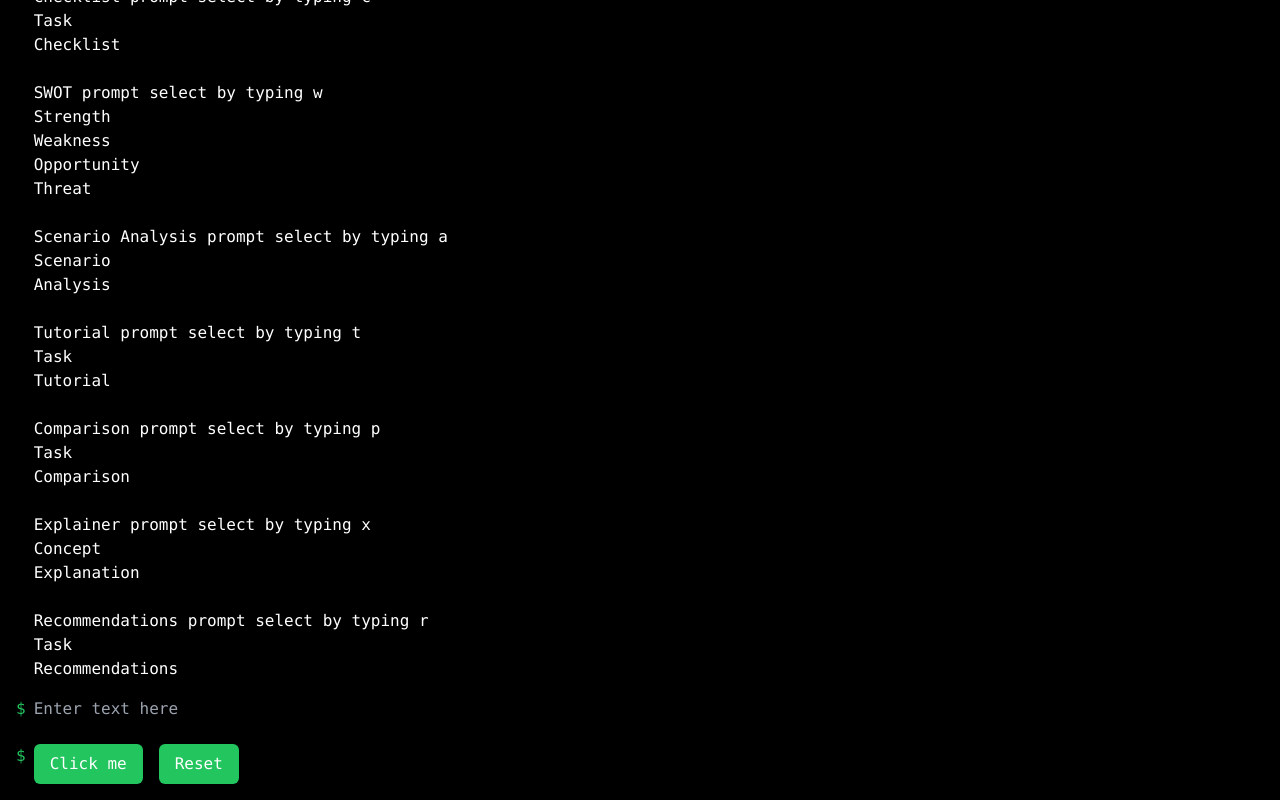
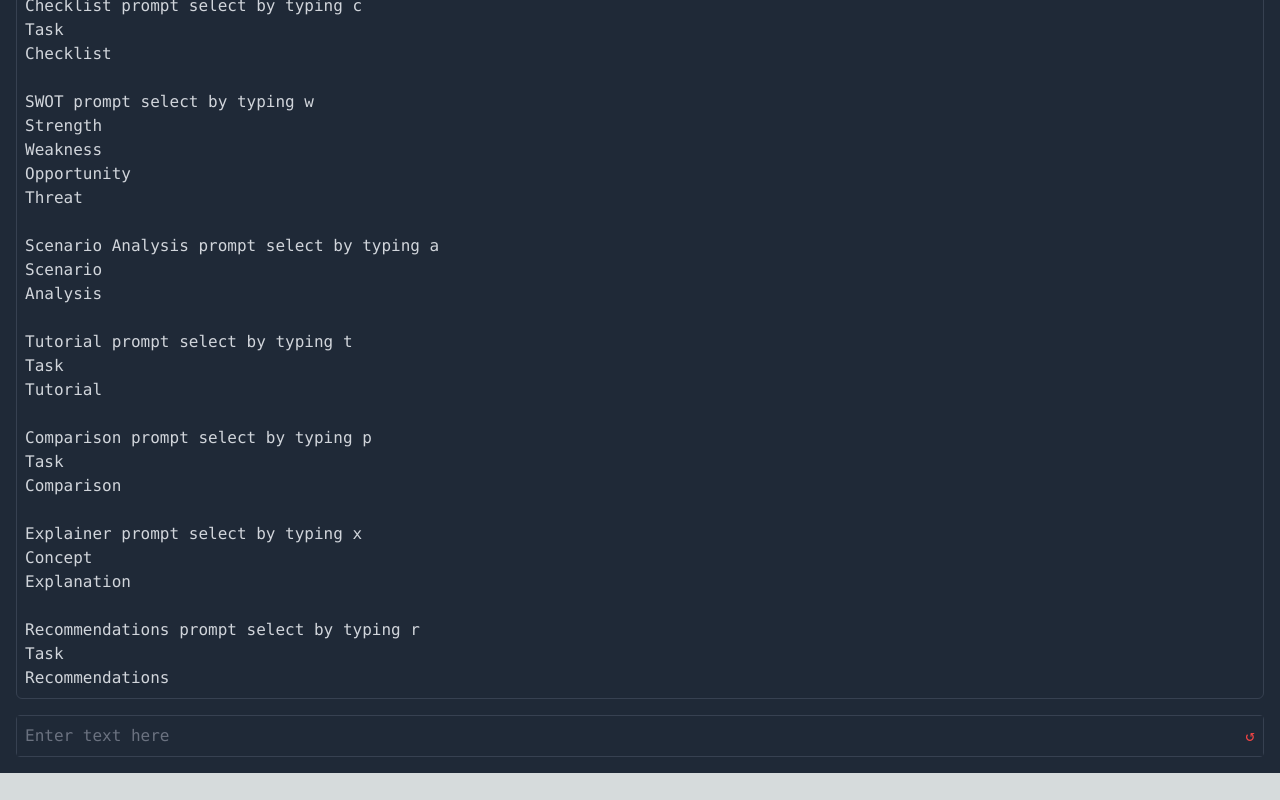
Before and after one commit to BillyLuisNeedham/ai-helper, a Next.js app: page / in a window 1280 px wide. Shown: the part 415-1215 px from the top of the page. After the commit the page ends 1188 px from the top, so only its background shows below. Built offline with nearby package versions, Linux system fonts and the light colour scheme.

Commit message:
feat: new styling

```diff
--- a/src/app/page.tsx
+++ b/src/app/page.tsx
@@ -34,7 +34,12 @@ export default function Home() {
   }
 
   const handleInputText = (newText: string) => {
-    if (appIsInSelectPhaseAndInputIsSuitableToFireImmediately(newText, appState.value)) {
+    if (
+      appIsInSelectPhaseAndInputIsSuitableToFireImmediately(
+        newText,
+        appState.value
+      )
+    ) {
       appState.onNewCommand(newText)
     } else {
       setInputText(newText)
@@ -42,15 +47,13 @@ export default function Home() {
   }
 
   return (
-    <div className="min-h-screen p-4 bg-black text-white font-mono">
+    <div className="min-h-screen p-4 bg-gray-800 text-gray-300 font-mono">
       <div className="flex">
-        <div className="mr-2 text-green-500">$</div>
         <div className="flex-1">
           <TextBox text={displayText} />
         </div>
       </div>
       <div className="flex mt-4">
-        <div className="mr-2 text-green-500">$</div>
         <div className="flex-1">
           <TextInput
             value={inputText}
@@ -58,20 +61,8 @@ export default function Home() {
             onKeyDown={handleKeyDown}
             placeholder="Enter text here"
             autoFocus={true}
+            onReset={handleReset}
           />
-        </div>
-      </div>
-      <div className="flex mt-4">
-        <div className="mr-2 text-green-500">$</div>
-        <div className="flex-1">
-          <div className="flex">
-            <div className="mr-4">
-              <Button onClick={handleButtonClick}>Click me</Button>
-            </div>
-            <div>
-              <Button onClick={handleReset}>Reset</Button>
-            </div>
-          </div>
         </div>
       </div>
     </div>
--- a/src/components/Button.tsx
+++ b/src/components/Button.tsx
@@ -1,17 +1,17 @@
-import React from "react";
+import React from "react"
 
 interface ButtonProps {
-  children: React.ReactNode;
-  onClick: () => void;
+  children: React.ReactNode
+  onClick: () => void
 }
 
 export const Button: React.FC<ButtonProps> = ({ children, onClick }) => {
   return (
     <button
-    className="bg-green-500 text-white py-2 px-4 rounded-md font-mono"
-    onClick={onClick}
+      className="bg-gray-700 text-white py-2 px-4 rounded-md font-mono border border-gray-600 hover:bg-gray-600"
+      onClick={onClick}
     >
       {children}
     </button>
-  );
-};
+  )
+}
--- a/src/components/TextBox.tsx
+++ b/src/components/TextBox.tsx
@@ -8,6 +8,6 @@ export const TextBox: React.FC<TextBoxProps> = ({ text }) => {
   let formattedText = convertStringToHtml(text);
 
     return (
-      <div className="bg-black text-white  rounded-md font-mono" dangerouslySetInnerHTML={{ __html: formattedText }} />
+      <div className="bg-gray-800 text-gray-300 rounded-md font-mono border border-gray-700 p-2" dangerouslySetInnerHTML={{ __html: formattedText }} />
       );
 };
--- a/src/components/TextInput.tsx
+++ b/src/components/TextInput.tsx
@@ -1,11 +1,12 @@
-import React, { useEffect, useRef } from "react";
+import React, { useEffect, useRef } from "react"
 
 interface TextInputProps {
-  value: string;
-  onChange: (value: string) => void;
-  placeholder?: string;
-  onKeyDown?: (event: React.KeyboardEvent<HTMLTextAreaElement>) => void;
-  autoFocus?: boolean;
+  value: string
+  onChange: (value: string) => void
+  placeholder?: string
+  onKeyDown?: (event: React.KeyboardEvent<HTMLTextAreaElement>) => void
+  autoFocus?: boolean
+  onReset?: () => void
 }
 
 export const TextInput: React.FC<TextInputProps> = ({
@@ -13,43 +14,54 @@ export const TextInput: React.FC<TextInputProps> = ({
   onChange,
   placeholder,
   onKeyDown,
-  autoFocus
+  autoFocus,
+  onReset,
 }) => {
-  const textareaRef = useRef<HTMLTextAreaElement>(null);
+  const textareaRef = useRef<HTMLTextAreaElement>(null)
 
   useEffect(() => {
     if (autoFocus && textareaRef.current) {
-      textareaRef.current.focus();
+      textareaRef.current.focus()
     }
-  }, [autoFocus]);
+  }, [autoFocus])
 
   const handleChange = (event: React.ChangeEvent<HTMLTextAreaElement>) => {
-    const textarea = textareaRef.current;
+    const textarea = textareaRef.current
     if (textarea) {
-      textarea.style.height = "auto";
-      textarea.style.height = `${textarea.scrollHeight}px`;
+      textarea.style.height = "auto"
+      textarea.style.height = `${textarea.scrollHeight}px`
     }
-    onChange(event.target.value);
-  };
+    onChange(event.target.value)
+  }
 
   const handleKeyDown = (event: React.KeyboardEvent<HTMLTextAreaElement>) => {
     if (event.key === "Enter") {
-      event.preventDefault();
+      event.preventDefault()
     }
     if (onKeyDown) {
-      onKeyDown(event);
+      onKeyDown(event)
     }
-  };
+  }
 
   return (
+    <div className="relative flex items-center bg-gray-800 border border-gray-700 rounded">
       <textarea
         ref={textareaRef}
-      className="bg-transparent flex-1 focus:outline-none w-full resize-none"
+        className="flex-1 bg-gray-800 text-gray-300 focus:outline-none resize-none placeholder-gray-500 py-2 px-2"
         rows={1}
         value={value}
         onChange={handleChange}
         placeholder={placeholder}
         onKeyDown={handleKeyDown}
       />
-  );
-};
+      {onReset && (
+        <div
+          className="absolute right-2 top-1/2 transform -translate-y-1/2 cursor-pointer text-red-500"
+          onClick={onReset}
+        >
+          ↺
+        </div>
+      )}
+    </div>
+  )
+}
```
Lines whose indentation alone changed are shown as unchanged.
